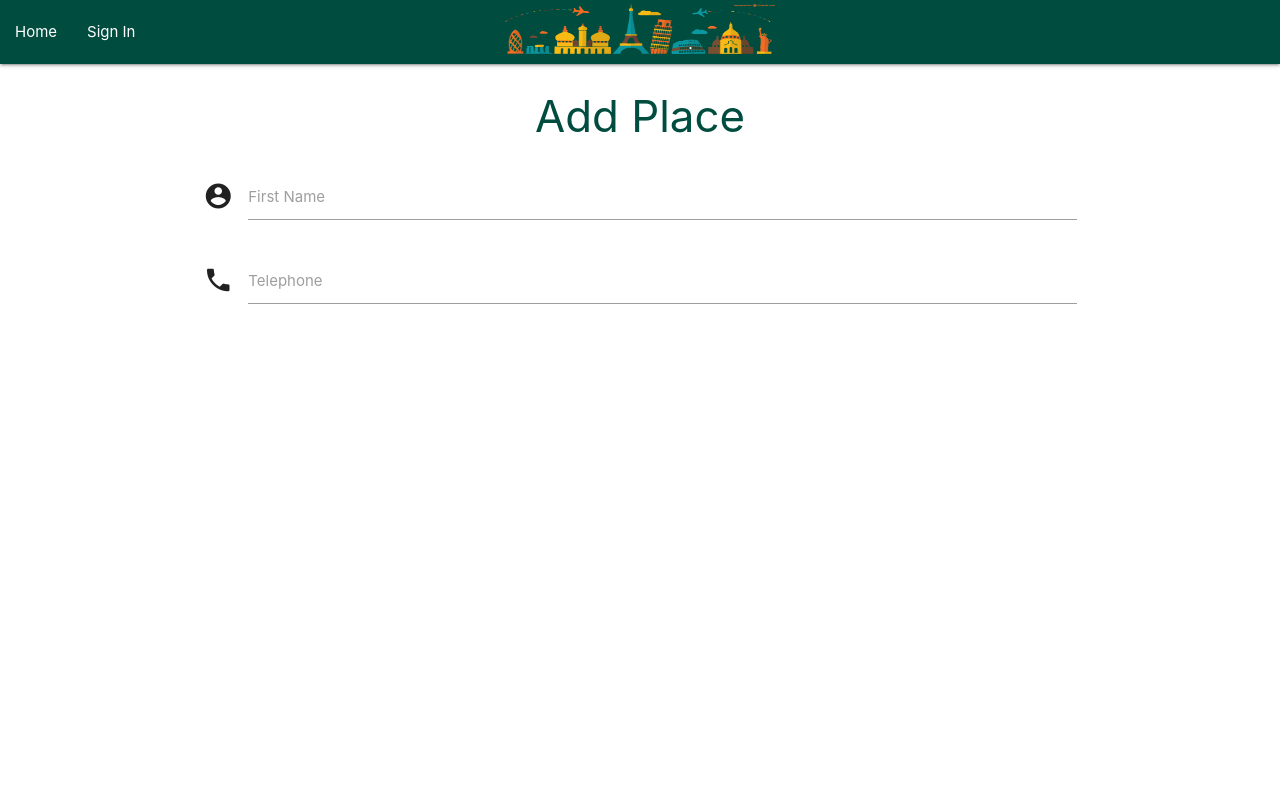
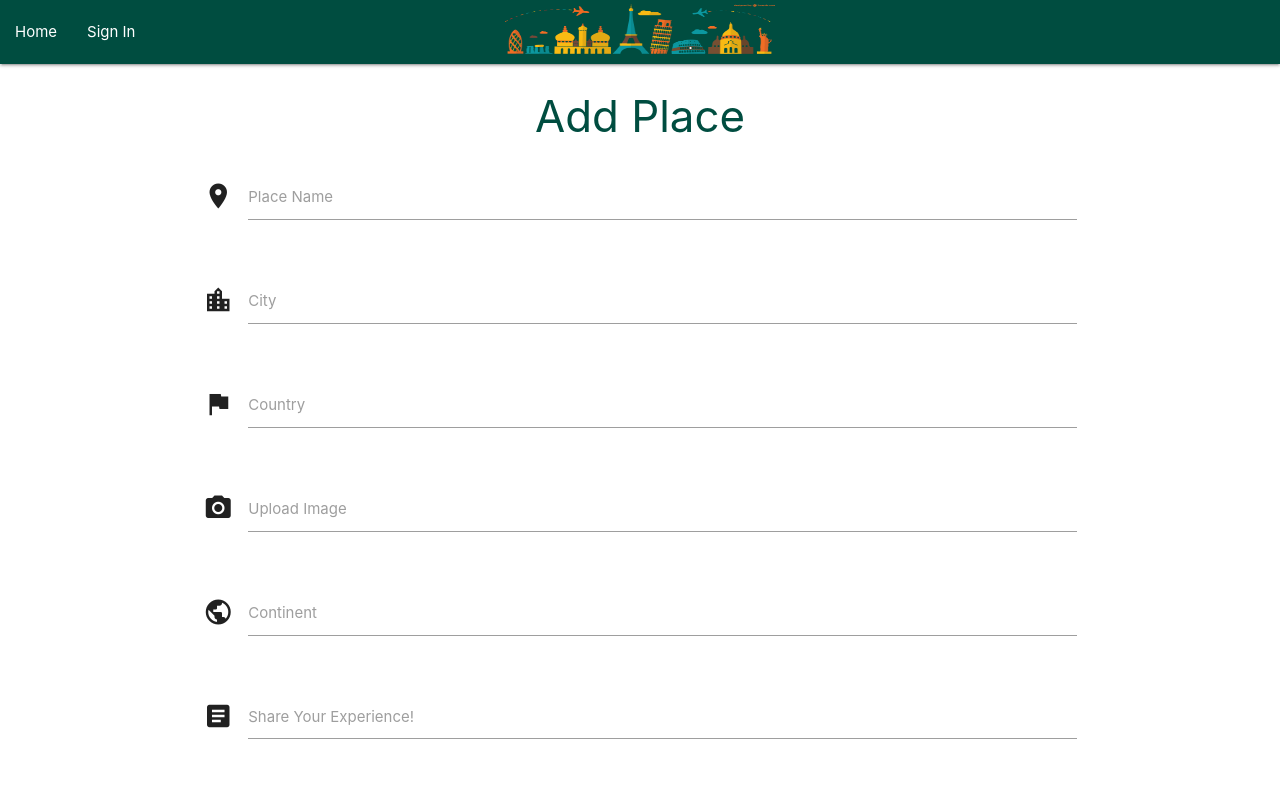
Before and after one commit to lonneke-dev/PlaceToGo, a Flask app: page /add_place in a window 1280 px wide. Before the commit the page ends 304 px from the top, so only its background shows below. Run offline with Flask 2, Linux system fonts and the light colour scheme; some libraries are stand-ins or nearby versions.

Commit message:
Added the Add Place input fields

```diff
--- a/static/js/script.js
+++ b/static/js/script.js
@@ -1,3 +1,4 @@
 $(document).ready(function(){
     $('.sidenav').sidenav();
+    $('input, textarea').characterCounter();
   });
--- a/templates/add_place.html
+++ b/templates/add_place.html
@@ -5,19 +5,49 @@
 
     <div class="row">
         <form class="col s12" method="POST" action="">
-          <div class="row">
-            <div class="input-field col s12">
-              <i class="material-icons prefix">account_circle</i>
-              <input id="icon_prefix" type="text" class="validate">
-              <label for="icon_prefix">First Name</label>
+            <div class="row">
+                <div class="input-field col s12">
+                    <i class="material-icons prefix">location_on</i>
+                    <input id="place_name" name="place_name" minlength="3" data-length="20" type="text" class="validate" required>
+                    <label for="place_name">Place Name</label>
+                </div>
             </div>
-            <div class="input-field col s12">
-              <i class="material-icons prefix">phone</i>
-              <input id="icon_telephone" type="tel" class="validate">
-              <label for="icon_telephone">Telephone</label>
+            <div class="row">
+                <div class="input-field col s12">
+                    <i class="material-icons prefix">location_city</i>
+                    <input id="city" name="city" minlength="3" data-length="20" type="text" class="validate" required>
+                    <label for="city">City</label>
+                </div>
             </div>
-          </div>
+            <div class="row">
+                <div class="input-field col s12">
+                    <i class="material-icons prefix">flag</i>
+                    <input id="country" name="country" minlength="3" data-length="20" type="text" class="validate" required>
+                    <label for="country">Country</label>
+                </div>
+            </div>
+            <div class="row">
+                <div class="input-field col s12">
+                    <i class="material-icons prefix">photo_camera</i>
+                    <input id="url" name="url" type="url" class="validate" required>
+                    <label for="url">Upload Image</label>
+                </div>
+            </div>
+            <div class="row">
+                <div class="input-field col s12">
+                    <i class="material-icons prefix">public</i>
+                    <input id="continent" name="continent" minlength="3" data-length="20" type="text" class="validate" required>
+                    <label for="continent">Continent</label>
+                </div>
+            </div>
+            <div class="row">
+                <div class="input-field col s12">
+                    <i class="material-icons prefix">article</i>
+                    <textarea id="description" name="description" minlength="5" data-length="200" class="materialize-textarea validate" required></textarea>
+                    <label for="description">Share Your Experience!</label>
+                </div>
+            </div>
         </form>
-      </div>
+    </div>
 
 {% endblock %}
```
